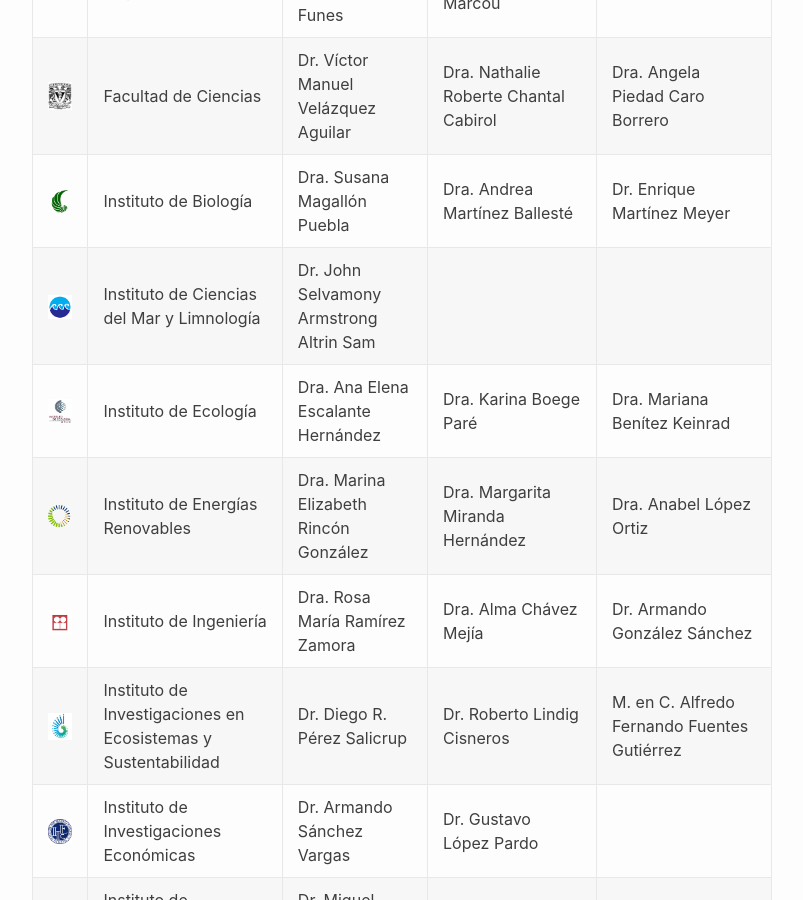
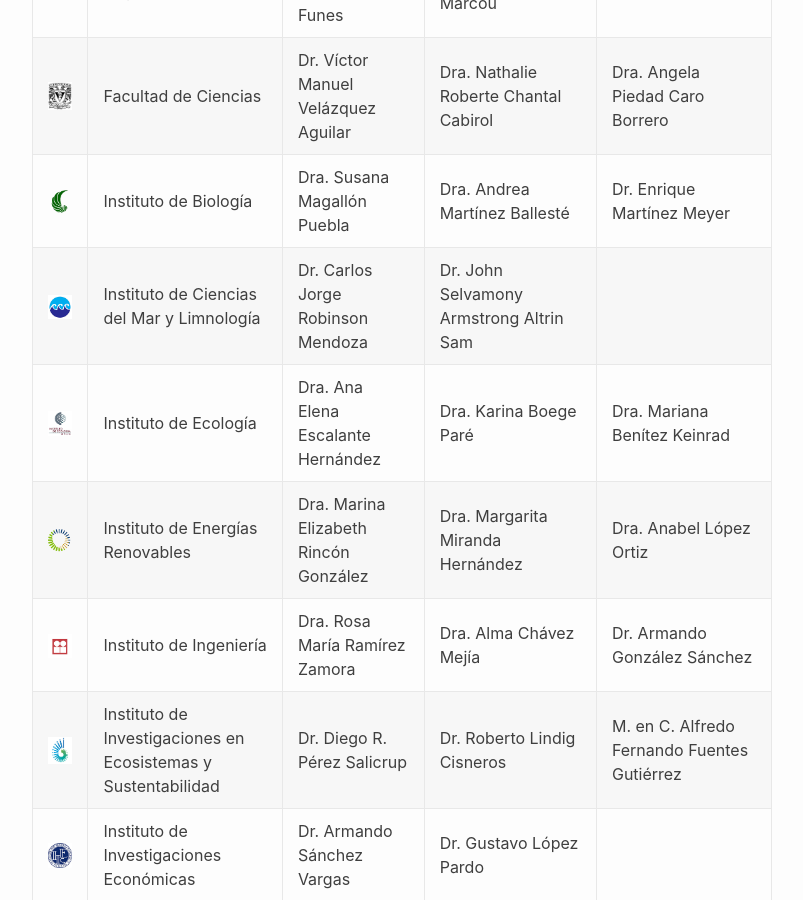
Before and after one commit to pcs-unam/pcs-unam.github.io, a Jekyll site: the page built from 05_comite.md, in a window 1280 px wide and 900 px high, scrolled down 846 px. Shown: the whole window, without its empty margins (238-1041 px from the left). Built offline with Jekyll 4.4.1, drawn with Linux system fonts in a browser that asks for light colours.

Commit message:
Ajustes en ICMyL

```diff
--- a/05_comite.md
+++ b/05_comite.md
@@ -25,7 +25,7 @@
 |![arquitectura](/assets/logos/arquitectura.png)  |Facultad de Arquitectura      														 |Dr. Juan Ignacio del Cueto Ruiz-Funes		|Dra. Eftychia Danai Bournazou Marcou    |Dra. Adriana Lira Oliver   |
 |![ciencias](/assets/logos/ciencias.png)		  |Facultad de Ciencias     															 |Dr. Víctor Manuel Velázquez Aguilar |Dra. Nathalie Roberte Chantal Cabirol| Dra. Angela Piedad Caro Borrero |
 |![biologia](/assets/logos/ibiol.png)			  |Instituto de Biología    															 |Dra. Susana Magallón Puebla       |Dra. Andrea Martínez Ballesté          |Dr. Enrique Martínez Meyer       |
-|![icmyl](/assets/logos/icml.png)				  |Instituto de Ciencias del Mar y Limnología   										 |Dr. John Selvamony Armstrong Altrin Sam          |    |    |
+|![icmyl](/assets/logos/icml.png)				  |Instituto de Ciencias del Mar y Limnología   										 |   Dr. Carlos Jorge Robinson Mendoza       |  Dr. John Selvamony Armstrong Altrin Sam  |    |
 |![ecologia](/assets/logos/ecologia.png)		  |Instituto de Ecología    															 |Dra. Ana Elena Escalante Hernández         |Dra. Karina Boege Paré                 |  Dra. Mariana Benítez Keinrad  |
 |![renovables](/assets/logos/ier.png)			  |Instituto de Energías Renovables     												 |Dra. Marina Elizabeth Rincón González          |Dra. Margarita Miranda Hernández           |   Dra. Anabel López Ortiz                         |
 |![ingenieria](/assets/logos/ingenieria.png)	  |Instituto de Ingeniería      														 |Dra. Rosa María Ramírez Zamora       |  Dra. Alma Chávez Mejía  |   Dr. Armando González Sánchez      |
```
